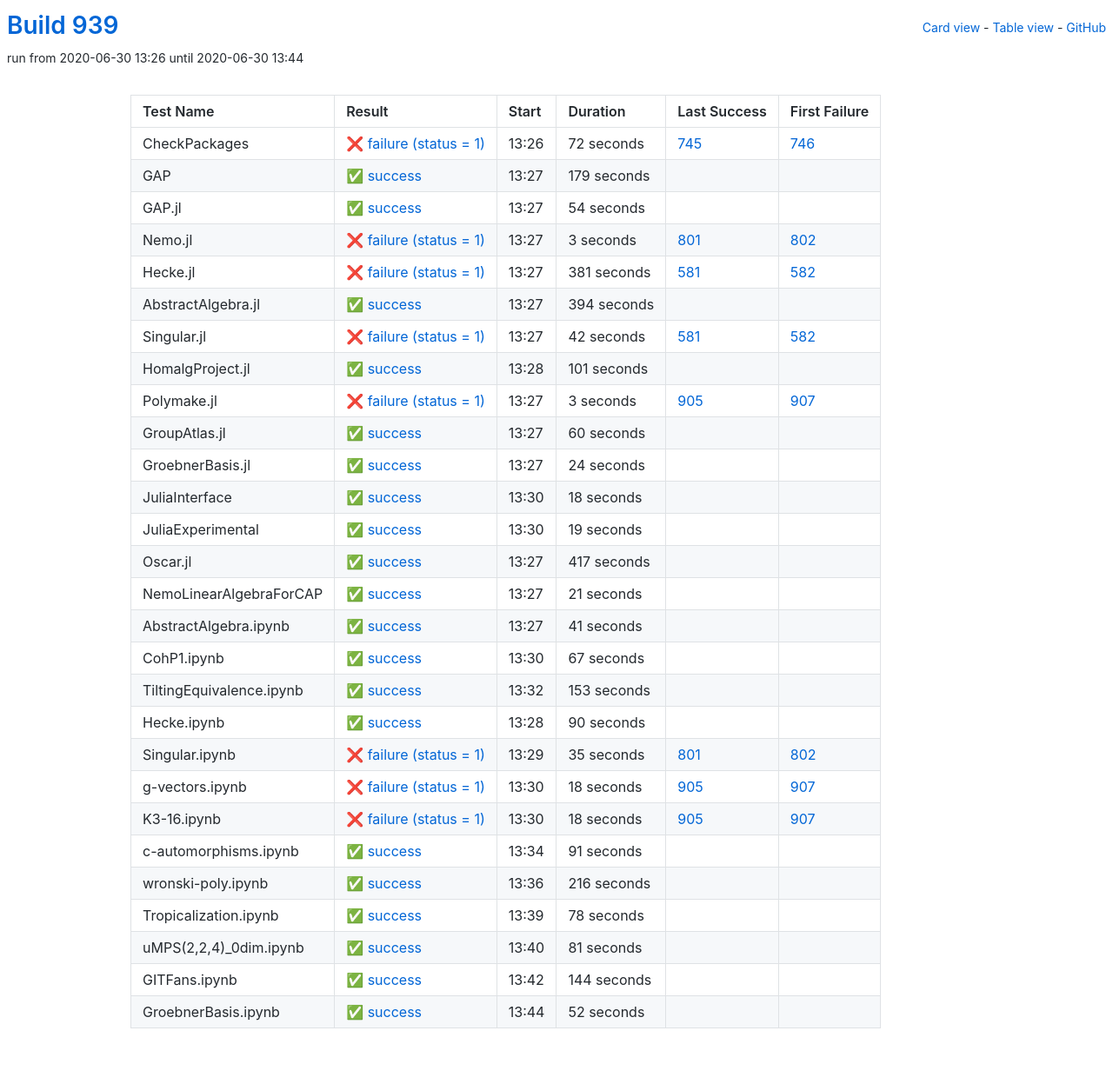
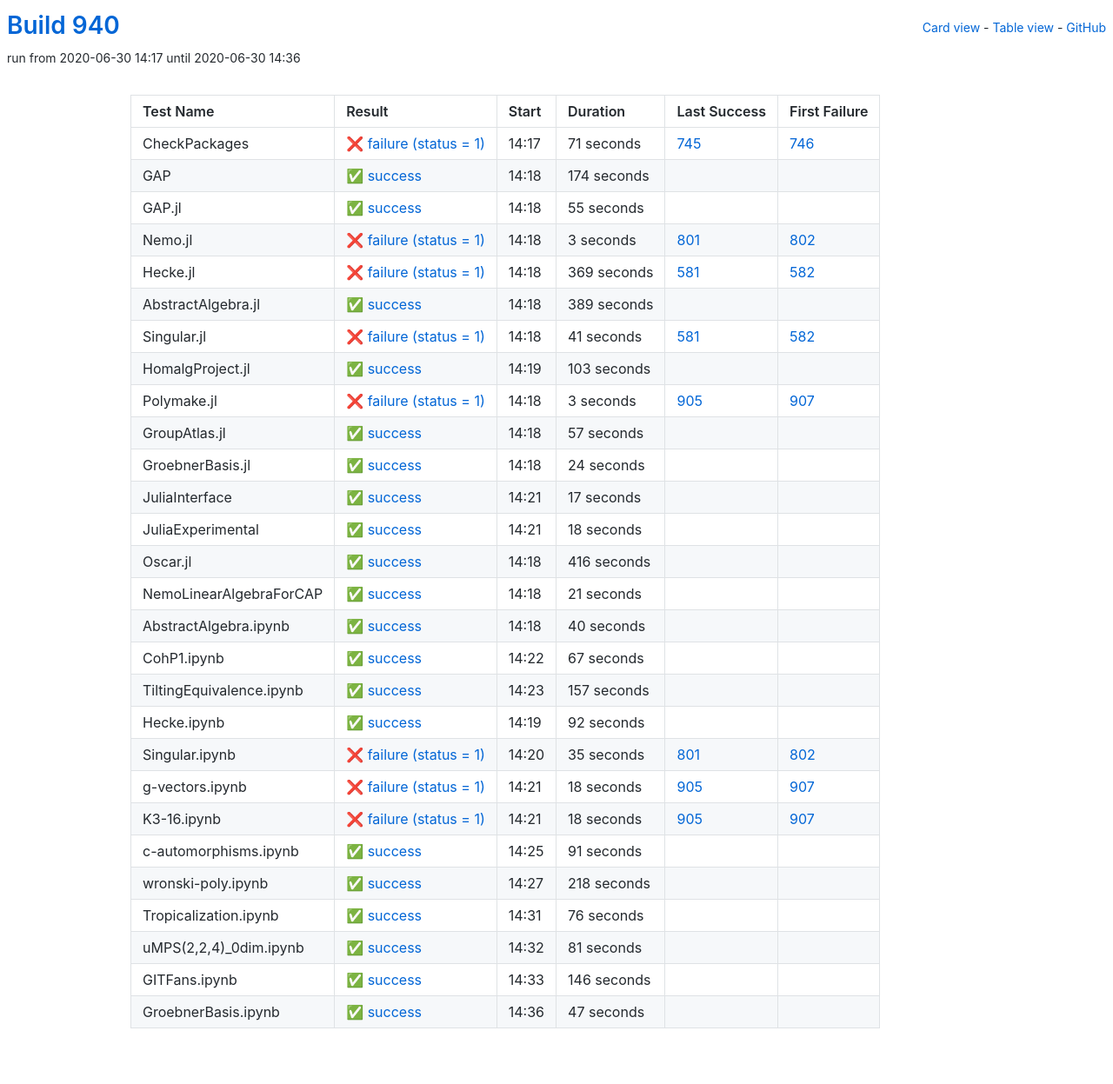
Before and after one commit to oscar-system/oscar-ci-status-1.4, a Jekyll site: the page built from table.html, in a window 1280 px wide. Shown: the whole page at 87% size. Built offline with Jekyll 4.4.1, drawn with Linux system fonts in a browser that asks for light colours.

Commit message:
Build #940

```diff
--- a/_data/ci.yml
+++ b/_data/ci.yml
@@ -1,6 +1,6 @@
 ---
-build: 939
-build_url: https://oscarci.mathematik.uni-kl.de/job/oscar-julia-1.4/939/
+build: 940
+build_url: https://oscarci.mathematik.uni-kl.de/job/oscar-julia-1.4/940/
 job: oscar-julia-1.4
 organization: oscar-system
 repo: oscar-ci-status-1.4
@@ -8,44 +8,44 @@ repourl: https://github.com/oscar-system/oscar-ci-status-1.4
 tests:
 - name: CheckPackages
   id: checkpackages
-  log: https://oscarci.mathematik.uni-kl.de/job/oscar-julia-1.4/939/artifact/logs/build-939/CheckPackages.log
-  start: 2020-06-30 13:26
+  log: https://oscarci.mathematik.uni-kl.de/job/oscar-julia-1.4/940/artifact/logs/build-940/CheckPackages.log
+  start: 2020-06-30 14:17
   success: false
   exitcode: 1
   status: failure
-  duration: 72
+  duration: 71
   last_success: 745
   last_success_url: https://oscarci.mathematik.uni-kl.de/job/oscar-julia-1.4/745/
   first_failure: 746
   first_failure_url: https://oscarci.mathematik.uni-kl.de/job/oscar-julia-1.4/746/
 - name: GAP
   id: gap
-  log: https://oscarci.mathematik.uni-kl.de/job/oscar-julia-1.4/939/artifact/logs/build-939/GAP.log
-  start: 2020-06-30 13:27
+  log: https://oscarci.mathematik.uni-kl.de/job/oscar-julia-1.4/940/artifact/logs/build-940/GAP.log
+  start: 2020-06-30 14:18
   success: true
   exitcode: 0
   status: success
-  duration: 179
+  duration: 174
   last_success: false
   last_success_url:
   first_failure: false
   first_failure_url:
 - name: GAP.jl
   id: gap-jl
-  log: https://oscarci.mathematik.uni-kl.de/job/oscar-julia-1.4/939/artifact/logs/build-939/GAP.jl.log
-  start: 2020-06-30 13:27
+  log: https://oscarci.mathematik.uni-kl.de/job/oscar-julia-1.4/940/artifact/logs/build-940/GAP.jl.log
+  start: 2020-06-30 14:18
   success: true
   exitcode: 0
   status: success
-  duration: 54
+  duration: 55
   last_success: false
   last_success_url:
   first_failure: false
   first_failure_url:
 - name: Nemo.jl
   id: nemo-jl
-  log: https://oscarci.mathematik.uni-kl.de/job/oscar-julia-1.4/939/artifact/logs/build-939/Nemo.jl.log
-  start: 2020-06-30 13:27
+  log: https://oscarci.mathematik.uni-kl.de/job/oscar-julia-1.4/940/artifact/logs/build-940/Nemo.jl.log
+  start: 2020-06-30 14:18
   success: false
   exitcode: 1
   status: failure
@@ -56,56 +56,56 @@ tests:
   first_failure_url: https://oscarci.mathematik.uni-kl.de/job/oscar-julia-1.4/802/
 - name: Hecke.jl
   id: hecke-jl
-  log: https://oscarci.mathematik.uni-kl.de/job/oscar-julia-1.4/939/artifact/logs/build-939/Hecke.jl.log
-  start: 2020-06-30 13:27
+  log: https://oscarci.mathematik.uni-kl.de/job/oscar-julia-1.4/940/artifact/logs/build-940/Hecke.jl.log
+  start: 2020-06-30 14:18
   success: false
   exitcode: 1
   status: failure
-  duration: 381
+  duration: 369
   last_success: 581
   last_success_url: https://oscarci.mathematik.uni-kl.de/job/oscar-julia-1.4/581/
   first_failure: 582
   first_failure_url: https://oscarci.mathematik.uni-kl.de/job/oscar-julia-1.4/582/
 - name: AbstractAlgebra.jl
   id: abstractalgebra-jl
-  log: https://oscarci.mathematik.uni-kl.de/job/oscar-julia-1.4/939/artifact/logs/build-939/AbstractAlgebra.jl.log
-  start: 2020-06-30 13:27
+  log: https://oscarci.mathematik.uni-kl.de/job/oscar-julia-1.4/940/artifact/logs/build-940/AbstractAlgebra.jl.log
+  start: 2020-06-30 14:18
   success: true
   exitcode: 0
   status: success
-  duration: 394
+  duration: 389
   last_success: false
   last_success_url:
   first_failure: false
   first_failure_url:
 - name: Singular.jl
   id: singular-jl
-  log: https://oscarci.mathematik.uni-kl.de/job/oscar-julia-1.4/939/artifact/logs/build-939/Singular.jl.log
-  start: 2020-06-30 13:27
+  log: https://oscarci.mathematik.uni-kl.de/job/oscar-julia-1.4/940/artifact/logs/build-940/Singular.jl.log
+  start: 2020-06-30 14:18
   success: false
   exitcode: 1
   status: failure
-  duration: 42
+  duration: 41
   last_success: 581
   last_success_url: https://oscarci.mathematik.uni-kl.de/job/oscar-julia-1.4/581/
   first_failure: 582
   first_failure_url: https://oscarci.mathematik.uni-kl.de/job/oscar-julia-1.4/582/
 - name: HomalgProject.jl
   id: homalgproject-jl
-  log: https://oscarci.mathematik.uni-kl.de/job/oscar-julia-1.4/939/artifact/logs/build-939/HomalgProject.jl.log
-  start: 2020-06-30 13:28
+  log: https://oscarci.mathematik.uni-kl.de/job/oscar-julia-1.4/940/artifact/logs/build-940/HomalgProject.jl.log
+  start: 2020-06-30 14:19
   success: true
   exitcode: 0
   status: success
-  duration: 101
+  duration: 103
   last_success: false
   last_success_url:
   first_failure: false
   first_failure_url:
 - name: Polymake.jl
   id: polymake-jl
-  log: https://oscarci.mathematik.uni-kl.de/job/oscar-julia-1.4/939/artifact/logs/build-939/Polymake.jl.log
-  start: 2020-06-30 13:27
+  log: https://oscarci.mathematik.uni-kl.de/job/oscar-julia-1.4/940/artifact/logs/build-940/Polymake.jl.log
+  start: 2020-06-30 14:18
   success: false
   exitcode: 1
   status: failure
@@ -116,20 +116,20 @@ tests:
   first_failure_url: https://oscarci.mathematik.uni-kl.de/job/oscar-julia-1.4/907/
 - name: GroupAtlas.jl
   id: groupatlas-jl
-  log: https://oscarci.mathematik.uni-kl.de/job/oscar-julia-1.4/939/artifact/logs/build-939/GroupAtlas.jl.log
-  start: 2020-06-30 13:27
+  log: https://oscarci.mathematik.uni-kl.de/job/oscar-julia-1.4/940/artifact/logs/build-940/GroupAtlas.jl.log
+  start: 2020-06-30 14:18
   success: true
   exitcode: 0
   status: success
-  duration: 60
+  duration: 57
   last_success: false
   last_success_url:
   first_failure: false
   first_failure_url:
 - name: GroebnerBasis.jl
   id: groebnerbasis-jl
-  log: https://oscarci.mathematik.uni-kl.de/job/oscar-julia-1.4/939/artifact/logs/build-939/GroebnerBasis.jl.log
-  start: 2020-06-30 13:27
+  log: https://oscarci.mathematik.uni-kl.de/job/oscar-julia-1.4/940/artifact/logs/build-940/GroebnerBasis.jl.log
+  start: 2020-06-30 14:18
   success: true
   exitcode: 0
   status: success
@@ -140,8 +140,20 @@ tests:
   first_failure_url:
 - name: JuliaInterface
   id: juliainterface
-  log: https://oscarci.mathematik.uni-kl.de/job/oscar-julia-1.4/939/artifact/logs/build-939/JuliaInterface.log
-  start: 2020-06-30 13:30
+  log: https://oscarci.mathematik.uni-kl.de/job/oscar-julia-1.4/940/artifact/logs/build-940/JuliaInterface.log
+  start: 2020-06-30 14:21
+  success: true
+  exitcode: 0
+  status: success
+  duration: 17
+  last_success: false
+  last_success_url:
+  first_failure: false
+  first_failure_url:
+- name: JuliaExperimental
+  id: juliaexperimental
+  log: https://oscarci.mathematik.uni-kl.de/job/oscar-julia-1.4/940/artifact/logs/build-940/JuliaExperimental.log
+  start: 2020-06-30 14:21
   success: true
   exitcode: 0
   status: success
@@ -150,34 +162,22 @@ tests:
   last_success_url:
   first_failure: false
   first_failure_url:
-- name: JuliaExperimental
-  id: juliaexperimental
-  log: https://oscarci.mathematik.uni-kl.de/job/oscar-julia-1.4/939/artifact/logs/build-939/JuliaExperimental.log
-  start: 2020-06-30 13:30
+- name: Oscar.jl
+  id: oscar-jl
+  log: https://oscarci.mathematik.uni-kl.de/job/oscar-julia-1.4/940/artifact/logs/build-940/Oscar.jl.log
+  start: 2020-06-30 14:18
   success: true
   exitcode: 0
   status: success
-  duration: 19
-  last_success: false
-  last_success_url:
-  first_failure: false
-  first_failure_url:
-- name: Oscar.jl
-  id: oscar-jl
-  log: https://oscarci.mathematik.uni-kl.de/job/oscar-julia-1.4/939/artifact/logs/build-939/Oscar.jl.log
-  start: 2020-06-30 13:27
-  success: true
-  exitcode: 0
-  status: success
-  duration: 417
+  duration: 416
   last_success: false
   last_success_url:
   first_failure: false
   first_failure_url:
 - name: NemoLinearAlgebraForCAP
   id: nemolinearalgebraforcap
-  log: https://oscarci.mathematik.uni-kl.de/job/oscar-julia-1.4/939/artifact/logs/build-939/NemoLinearAlgebraForCAP.log
-  start: 2020-06-30 13:27
+  log: https://oscarci.mathematik.uni-kl.de/job/oscar-julia-1.4/940/artifact/logs/build-940/NemoLinearAlgebraForCAP.log
+  start: 2020-06-30 14:18
   success: true
   exitcode: 0
   status: success
@@ -188,20 +188,20 @@ tests:
   first_failure_url:
 - name: AbstractAlgebra.ipynb
   id: abstractalgebra-ipynb
-  log: https://oscarci.mathematik.uni-kl.de/job/oscar-julia-1.4/939/artifact/logs/build-939/AbstractAlgebra.ipynb.log
-  start: 2020-06-30 13:27
+  log: https://oscarci.mathematik.uni-kl.de/job/oscar-julia-1.4/940/artifact/logs/build-940/AbstractAlgebra.ipynb.log
+  start: 2020-06-30 14:18
   success: true
   exitcode: 0
   status: success
-  duration: 41
+  duration: 40
   last_success: false
   last_success_url:
   first_failure: false
   first_failure_url:
 - name: CohP1.ipynb
   id: cohp1-ipynb
-  log: https://oscarci.mathematik.uni-kl.de/job/oscar-julia-1.4/939/artifact/logs/build-939/CohP1.ipynb.log
-  start: 2020-06-30 13:30
+  log: https://oscarci.mathematik.uni-kl.de/job/oscar-julia-1.4/940/artifact/logs/build-940/CohP1.ipynb.log
+  start: 2020-06-30 14:22
   success: true
   exitcode: 0
   status: success
@@ -212,32 +212,32 @@ tests:
   first_failure_url:
 - name: TiltingEquivalence.ipynb
   id: tiltingequivalence-ipynb
-  log: https://oscarci.mathematik.uni-kl.de/job/oscar-julia-1.4/939/artifact/logs/build-939/TiltingEquivalence.ipynb.log
-  start: 2020-06-30 13:32
+  log: https://oscarci.mathematik.uni-kl.de/job/oscar-julia-1.4/940/artifact/logs/build-940/TiltingEquivalence.ipynb.log
+  start: 2020-06-30 14:23
   success: true
   exitcode: 0
   status: success
-  duration: 153
+  duration: 157
   last_success: false
   last_success_url:
   first_failure: false
   first_failure_url:
 - name: Hecke.ipynb
   id: hecke-ipynb
-  log: https://oscarci.mathematik.uni-kl.de/job/oscar-julia-1.4/939/artifact/logs/build-939/Hecke.ipynb.log
-  start: 2020-06-30 13:28
+  log: https://oscarci.mathematik.uni-kl.de/job/oscar-julia-1.4/940/artifact/logs/build-940/Hecke.ipynb.log
+  start: 2020-06-30 14:19
   success: true
   exitcode: 0
   status: success
-  duration: 90
+  duration: 92
   last_success: false
   last_success_url:
   first_failure: false
   first_failure_url:
 - name: Singular.ipynb
   id: singular-ipynb
-  log: https://oscarci.mathematik.uni-kl.de/job/oscar-julia-1.4/939/artifact/logs/build-939/Singular.ipynb.log
-  start: 2020-06-30 13:29
+  log: https://oscarci.mathematik.uni-kl.de/job/oscar-julia-1.4/940/artifact/logs/build-940/Singular.ipynb.log
+  start: 2020-06-30 14:20
   success: false
   exitcode: 1
   status: failure
@@ -248,8 +248,8 @@ tests:
   first_failure_url: https://oscarci.mathematik.uni-kl.de/job/oscar-julia-1.4/802/
 - name: g-vectors.ipynb
   id: g-vectors-ipynb
-  log: https://oscarci.mathematik.uni-kl.de/job/oscar-julia-1.4/939/artifact/logs/build-939/g-vectors.ipynb.log
-  start: 2020-06-30 13:30
+  log: https://oscarci.mathematik.uni-kl.de/job/oscar-julia-1.4/940/artifact/logs/build-940/g-vectors.ipynb.log
+  start: 2020-06-30 14:21
   success: false
   exitcode: 1
   status: failure
@@ -260,8 +260,8 @@ tests:
   first_failure_url: https://oscarci.mathematik.uni-kl.de/job/oscar-julia-1.4/907/
 - name: K3-16.ipynb
   id: k3-16-ipynb
-  log: https://oscarci.mathematik.uni-kl.de/job/oscar-julia-1.4/939/artifact/logs/build-939/K3-16.ipynb.log
-  start: 2020-06-30 13:30
+  log: https://oscarci.mathematik.uni-kl.de/job/oscar-julia-1.4/940/artifact/logs/build-940/K3-16.ipynb.log
+  start: 2020-06-30 14:21
   success: false
   exitcode: 1
   status: failure
@@ -272,8 +272,8 @@ tests:
   first_failure_url: https://oscarci.mathematik.uni-kl.de/job/oscar-julia-1.4/907/
 - name: c-automorphisms.ipynb
   id: c-automorphisms-ipynb
-  log: https://oscarci.mathematik.uni-kl.de/job/oscar-julia-1.4/939/artifact/logs/build-939/c-automorphisms.ipynb.log
-  start: 2020-06-30 13:34
+  log: https://oscarci.mathematik.uni-kl.de/job/oscar-julia-1.4/940/artifact/logs/build-940/c-automorphisms.ipynb.log
+  start: 2020-06-30 14:25
   success: true
   exitcode: 0
   status: success
@@ -284,32 +284,32 @@ tests:
   first_failure_url:
 - name: wronski-poly.ipynb
   id: wronski-poly-ipynb
-  log: https://oscarci.mathematik.uni-kl.de/job/oscar-julia-1.4/939/artifact/logs/build-939/wronski-poly.ipynb.log
-  start: 2020-06-30 13:36
+  log: https://oscarci.mathematik.uni-kl.de/job/oscar-julia-1.4/940/artifact/logs/build-940/wronski-poly.ipynb.log
+  start: 2020-06-30 14:27
   success: true
   exitcode: 0
   status: success
-  duration: 216
+  duration: 218
   last_success: false
   last_success_url:
   first_failure: false
   first_failure_url:
 - name: Tropicalization.ipynb
   id: tropicalization-ipynb
-  log: https://oscarci.mathematik.uni-kl.de/job/oscar-julia-1.4/939/artifact/logs/build-939/Tropicalization.ipynb.log
-  start: 2020-06-30 13:39
+  log: https://oscarci.mathematik.uni-kl.de/job/oscar-julia-1.4/940/artifact/logs/build-940/Tropicalization.ipynb.log
+  start: 2020-06-30 14:31
   success: true
   exitcode: 0
   status: success
-  duration: 78
+  duration: 76
   last_success: false
   last_success_url:
   first_failure: false
   first_failure_url:
 - name: uMPS(2,2,4)_0dim.ipynb
   id: umps-2-2-4-0dim-ipynb
-  log: https://oscarci.mathematik.uni-kl.de/job/oscar-julia-1.4/939/artifact/logs/build-939/uMPS-2-2-4-_0dim.ipynb.log
-  start: 2020-06-30 13:40
+  log: https://oscarci.mathematik.uni-kl.de/job/oscar-julia-1.4/940/artifact/logs/build-940/uMPS-2-2-4-_0dim.ipynb.log
+  start: 2020-06-30 14:32
   success: true
   exitcode: 0
   status: success
@@ -320,24 +320,24 @@ tests:
   first_failure_url:
 - name: GITFans.ipynb
   id: gitfans-ipynb
-  log: https://oscarci.mathematik.uni-kl.de/job/oscar-julia-1.4/939/artifact/logs/build-939/GITFans.ipynb.log
-  start: 2020-06-30 13:42
+  log: https://oscarci.mathematik.uni-kl.de/job/oscar-julia-1.4/940/artifact/logs/build-940/GITFans.ipynb.log
+  start: 2020-06-30 14:33
   success: true
   exitcode: 0
   status: success
-  duration: 144
+  duration: 146
   last_success: false
   last_success_url:
   first_failure: false
   first_failure_url:
 - name: GroebnerBasis.ipynb
   id: groebnerbasis-ipynb
-  log: https://oscarci.mathematik.uni-kl.de/job/oscar-julia-1.4/939/artifact/logs/build-939/GroebnerBasis.ipynb.log
-  start: 2020-06-30 13:44
+  log: https://oscarci.mathematik.uni-kl.de/job/oscar-julia-1.4/940/artifact/logs/build-940/GroebnerBasis.ipynb.log
+  start: 2020-06-30 14:36
   success: true
   exitcode: 0
   status: success
-  duration: 52
+  duration: 47
   last_success: false
   last_success_url:
   first_failure: false
```
Also changed, not shown: README.md.
